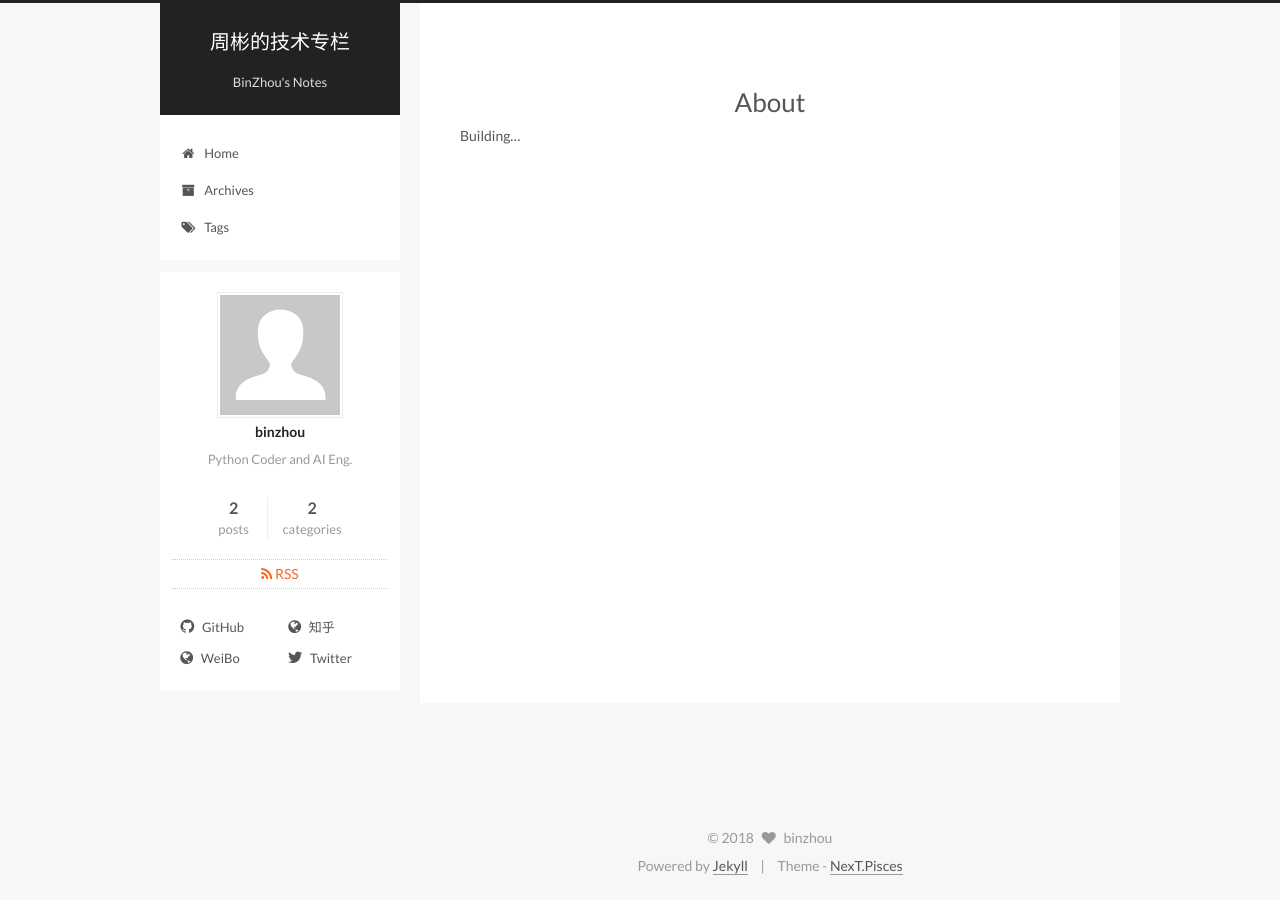
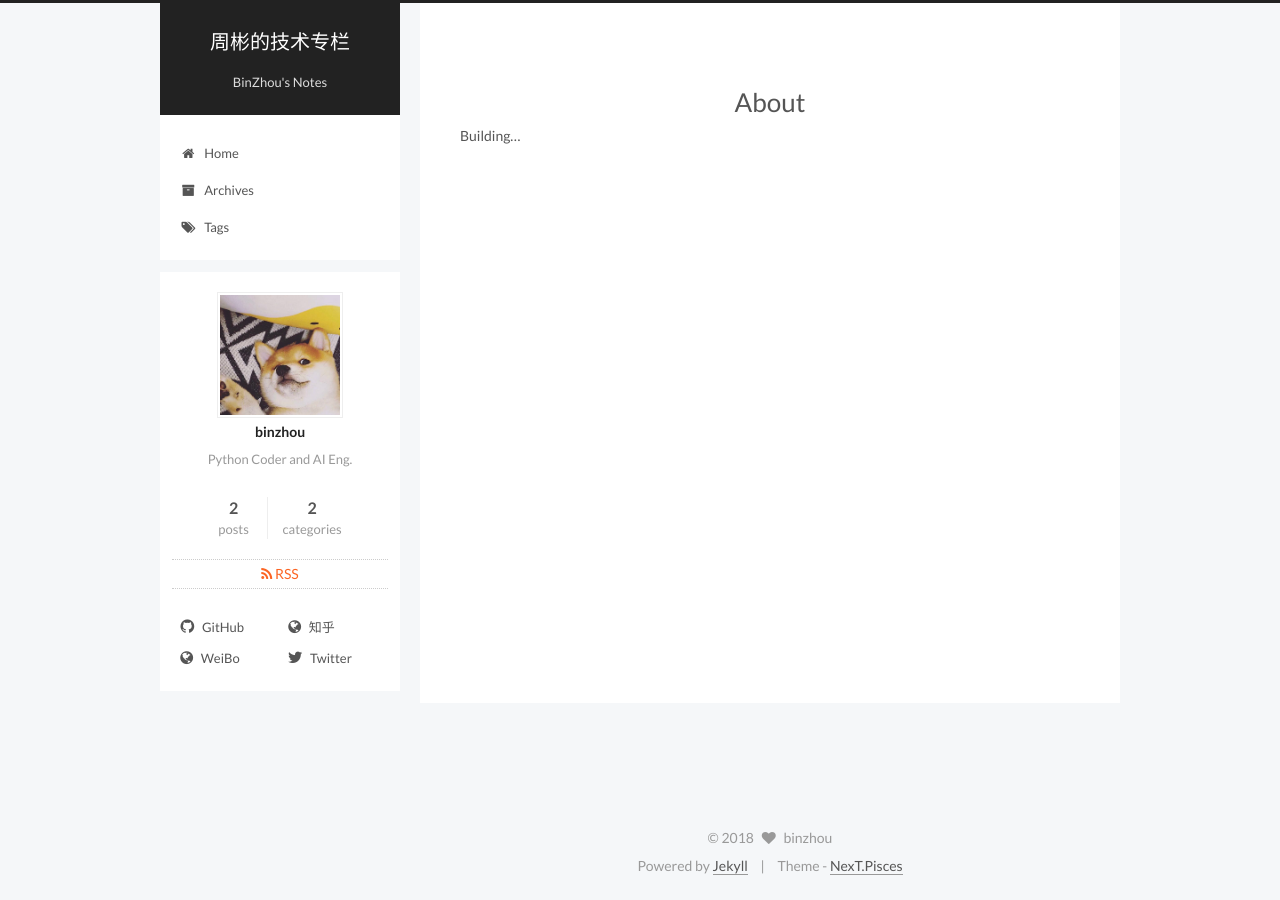
Before and after one commit to binzhouchn/binzhouchn.github.io, a Jekyll site: the page built from about/index.md, in a window 1280 px wide. Built offline with Jekyll 4.4.1, drawn with Linux system fonts in a browser that asks for light colours.

Commit message:
update 20180829

```diff
--- a/_config.yml
+++ b/_config.yml
@@ -236,7 +236,7 @@ social_icons:
 
 # Sidebar Avatar
 # in directory: /assets/images/avatar.gif
-#avatar:
+avatar: /assets/images/author.jpg
 
 
 # Table Of Contents in the Sidebar
```
Also changed, not shown: assets/images/author.jpg (added).
